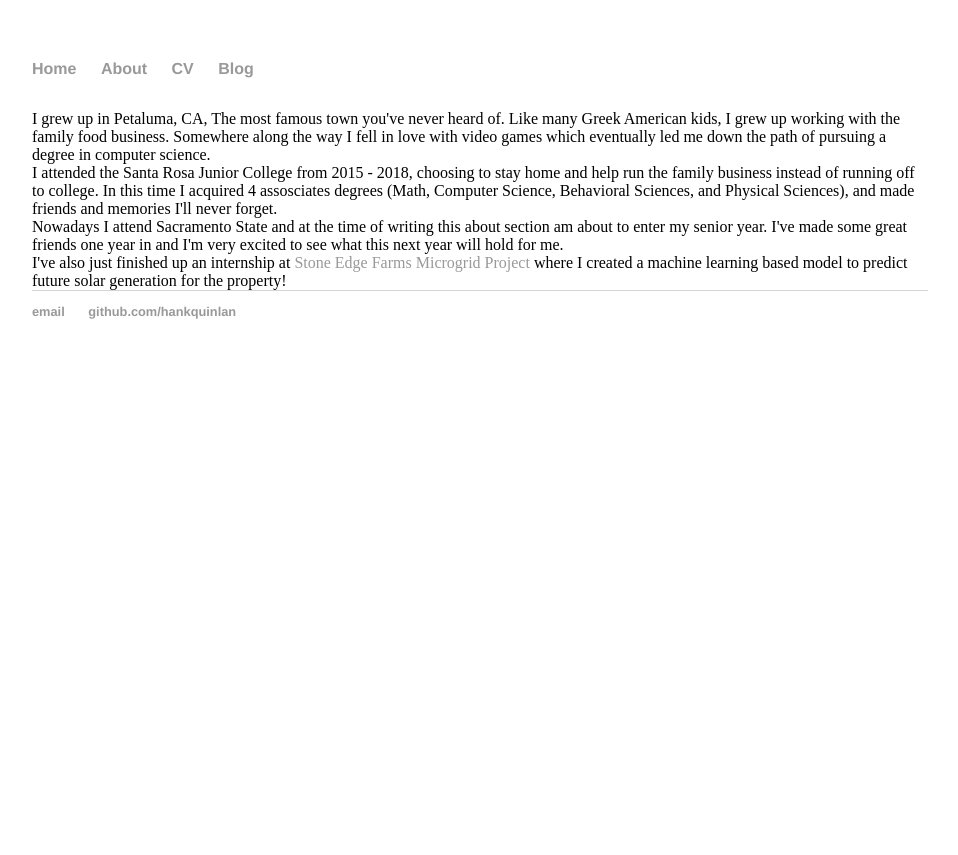
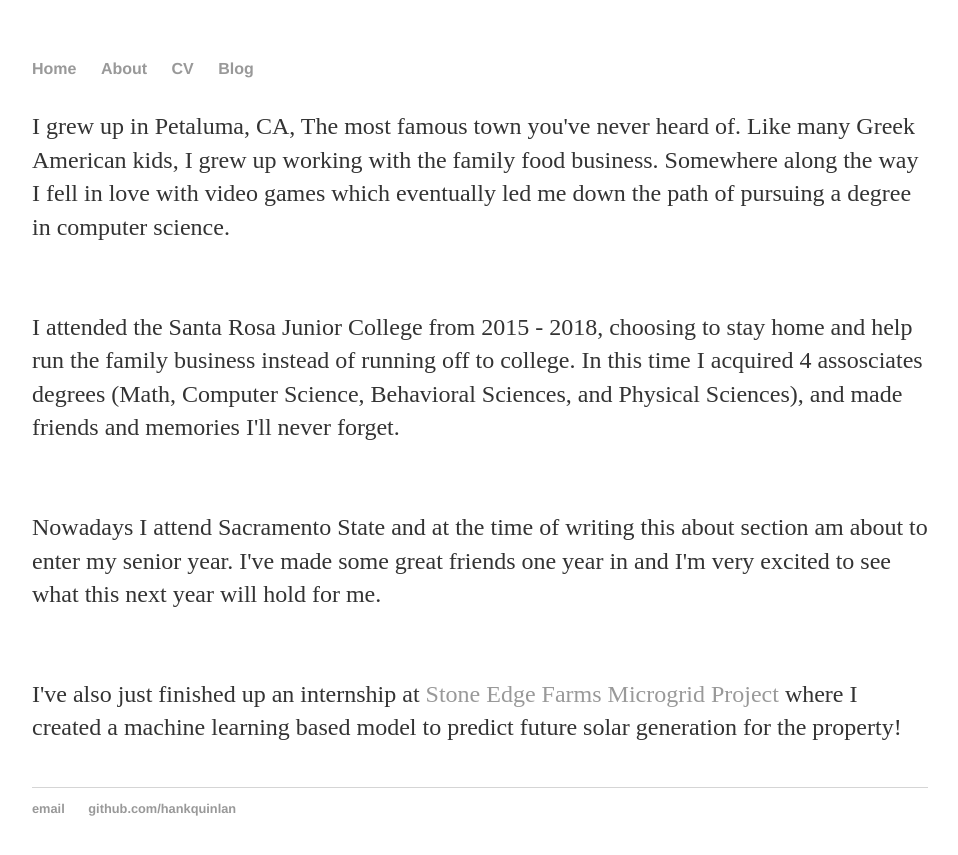
Before and after one commit to DimitriosPt/DimitriosPt.github.io, a Jekyll site: the page built from about/index.html, in a window 1280 px wide. Shown: the top 855 px of the page, without its empty margins (160-1118 px from the left). Built offline with Jekyll 4.4.1, drawn with Linux system fonts in a browser that asks for light colours.

```diff
--- a/about/index.html
+++ b/about/index.html
@@ -5,19 +5,19 @@ title: About
   <h1>{{Page.title }} </h1>
   <u1 class="about">
 
-  <p1> I grew up in Petaluma, CA, The most famous town you've never heard of. Like many Greek American kids, I grew up working
+  <p> I grew up in Petaluma, CA, The most famous town you've never heard of. Like many Greek American kids, I grew up working
   with the family food business. Somewhere along the way I fell in love with video games which eventually led me down the path of
-  pursuing a degree in computer science. </p1><br/>
+  pursuing a degree in computer science. </p><br/>
 
 
-  <p2> I attended the Santa Rosa Junior College from 2015 - 2018, choosing to stay home and help run the family business instead
+  <p> I attended the Santa Rosa Junior College from 2015 - 2018, choosing to stay home and help run the family business instead
   of running off to college. In this time I acquired 4 assosciates degrees
-  (Math, Computer Science, Behavioral Sciences, and Physical Sciences), and made friends and memories I'll never forget. </p2> <br/>
+  (Math, Computer Science, Behavioral Sciences, and Physical Sciences), and made friends and memories I'll never forget. </p> <br/>
 
 
-  <p3> Nowadays I attend Sacramento State and at the time of writing this about section am about to enter my senior year.
-  I've made some great friends one year in and I'm very excited to see what this next year will hold for me. </p3><br/>
+  <p> Nowadays I attend Sacramento State and at the time of writing this about section am about to enter my senior year.
+  I've made some great friends one year in and I'm very excited to see what this next year will hold for me. </p><br/>
 
 
-  <p4> I've also just finished up an internship at <a href="https://sefmicrogrid.com/"> Stone Edge Farms Microgrid Project </a> where
-  I created a machine learning based model to predict future solar generation for the property! </p4><br/>
+  <p> I've also just finished up an internship at <a href="https://sefmicrogrid.com/"> Stone Edge Farms Microgrid Project </a> where
+  I created a machine learning based model to predict future solar generation for the property! </p><br/>
```
